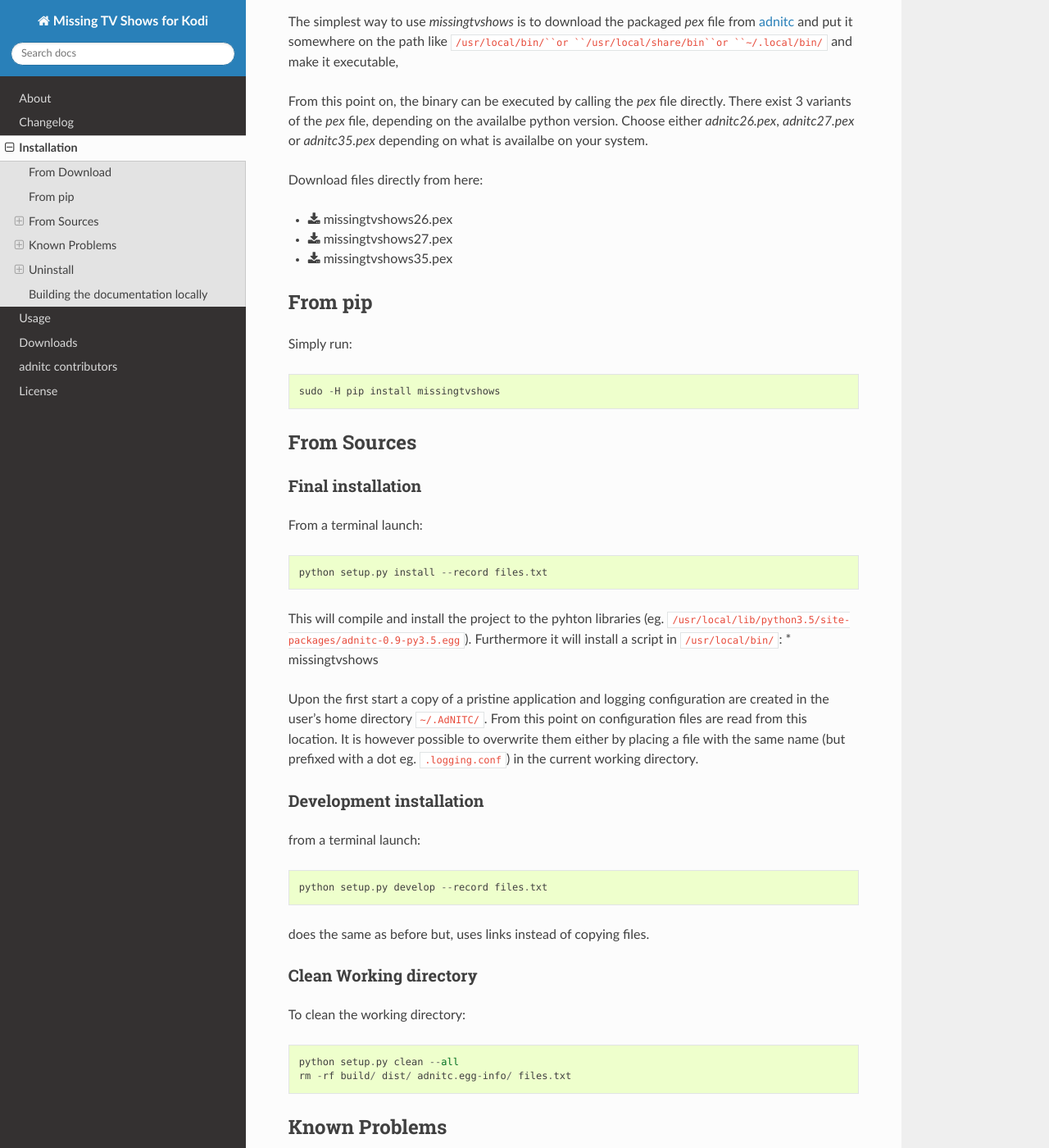
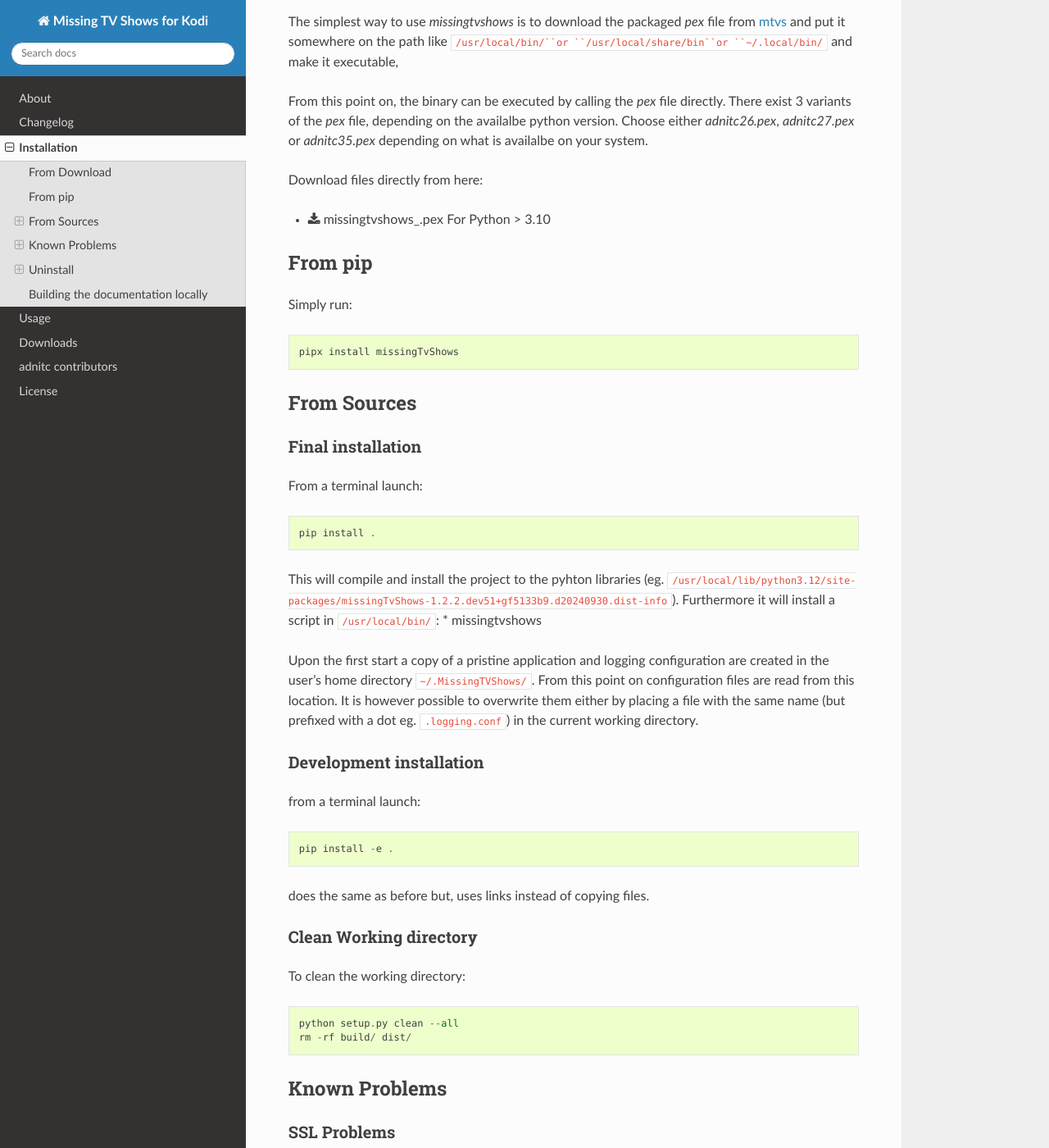
Before and after one commit to digsim/missingTvShows, a Sphinx documentation site: the page built from docs/install.rst, in a window 1280 px wide and 1400 px high, scrolled down 201 px. Shown: the whole window at 82% size. Built offline with Sphinx 7.4.7 and the Read the Docs theme 2.0.0, drawn with Linux system fonts in a browser that asks for light colours.

```diff
--- a/docs/downloads.rst
+++ b/docs/downloads.rst
@@ -5,6 +5,4 @@ Downloads
 
 Download the application directly from here:
 
-* :download:`adnitc26.pex <../dist/adnitc26.pex>` For Python 2.6
-* :download:`adnitc27.pex <../dist/adnitc27.pex>` For Python 2.7
-* :download:`adnitc35.pex <../dist/adnitc35.pex>` For Python 3
+* :download:`missingtvshows_.pex <../dist/missingtvshows_.pex>` For Python > 3.10
--- a/docs/install.rst
+++ b/docs/install.rst
@@ -4,7 +4,7 @@ Installation
 From Download
 --------------
 
-The simplest way to use *missingtvshows* is to download the packaged *pex* file from `adnitc`_ and put it somewhere on the path like ``/usr/local/bin/``or ``/usr/local/share/bin``or ``~/.local/bin/`` and make it executable,
+The simplest way to use *missingtvshows* is to download the packaged *pex* file from `mtvs`_ and put it somewhere on the path like ``/usr/local/bin/``or ``/usr/local/share/bin``or ``~/.local/bin/`` and make it executable,
 
 From this point on, the binary can be executed by calling the *pex* file directly. There exist 3 variants of the *pex* file, depending on the availalbe python version. Choose either *adnitc26.pex*, *adnitc27.pex* or *adnitc35.pex* depending on what is availalbe on your system.
 
@@ -12,16 +12,14 @@ From this point on, the binary can be executed by calling the *pex* file directl
 
     Download files directly from here:
 
-    * :download:`missingtvshows26.pex <../dist/missingtvshows26.pex>`
-    * :download:`missingtvshows27.pex <../dist/missingtvshows27.pex>`
-    * :download:`missingtvshows35.pex <../dist/missingtvshows35.pex>`
+    * :download:`missingtvshows_.pex <../dist/missingtvshows_.pex>` For Python > 3.10
 
 From pip
 ---------
 
 Simply run::
 
-    sudo -H pip install missingtvshows
+    pipx install missingTvShows
 
 
 From Sources
@@ -32,19 +30,19 @@ Final installation
 
 From a terminal launch::
 
-    python setup.py install --record files.txt
+    pip install .
 
-This will compile and install the project to the pyhton libraries (eg. ``/usr/local/lib/python3.5/site-packages/adnitc-0.9-py3.5.egg``). Furthermore it will install a script in ``/usr/local/bin/``:
+This will compile and install the project to the pyhton libraries (eg. ``/usr/local/lib/python3.12/site-packages/missingTvShows-1.2.2.dev51+gf5133b9.d20240930.dist-info``). Furthermore it will install a script in ``/usr/local/bin/``:
 * missingtvshows
 
-Upon the first start a copy of a pristine application and logging configuration are created in the user's home directory ``~/.AdNITC/``. From this point on configuration files are read from this location. It is however possible to overwrite them either by placing a file with the same name (but prefixed with a dot eg. ``.logging.conf``) in the current working directory.
+Upon the first start a copy of a pristine application and logging configuration are created in the user's home directory ``~/.MissingTVShows/``. From this point on configuration files are read from this location. It is however possible to overwrite them either by placing a file with the same name (but prefixed with a dot eg. ``.logging.conf``) in the current working directory.
 
 Development installation
 ^^^^^^^^^^^^^^^^^^^^^^^^
 
 from a terminal launch::
 
-    python setup.py develop --record files.txt
+    pip install -e .
 
 does the same as before but, uses links instead of copying files.
 
@@ -54,7 +52,7 @@ Clean Working directory
 To clean the working directory::
 
     python setup.py clean --all
-    rm -rf build/ dist/ adnitc.egg-info/ files.txt
+    rm -rf build/ dist/
 
 
 
@@ -207,4 +205,4 @@ presentation-version use ``make presentation`` instead of ``make html``. You
 can open the presentation at ``presentation/index.html``.
 
 
-.. _`adnitc`: https://adnitc.gotdns.org/
+.. _`mtvs`: https://www.andreas-ruppen.ch/
```
Also changed, not shown: docs/usage.rst (+5 -34 lines).
